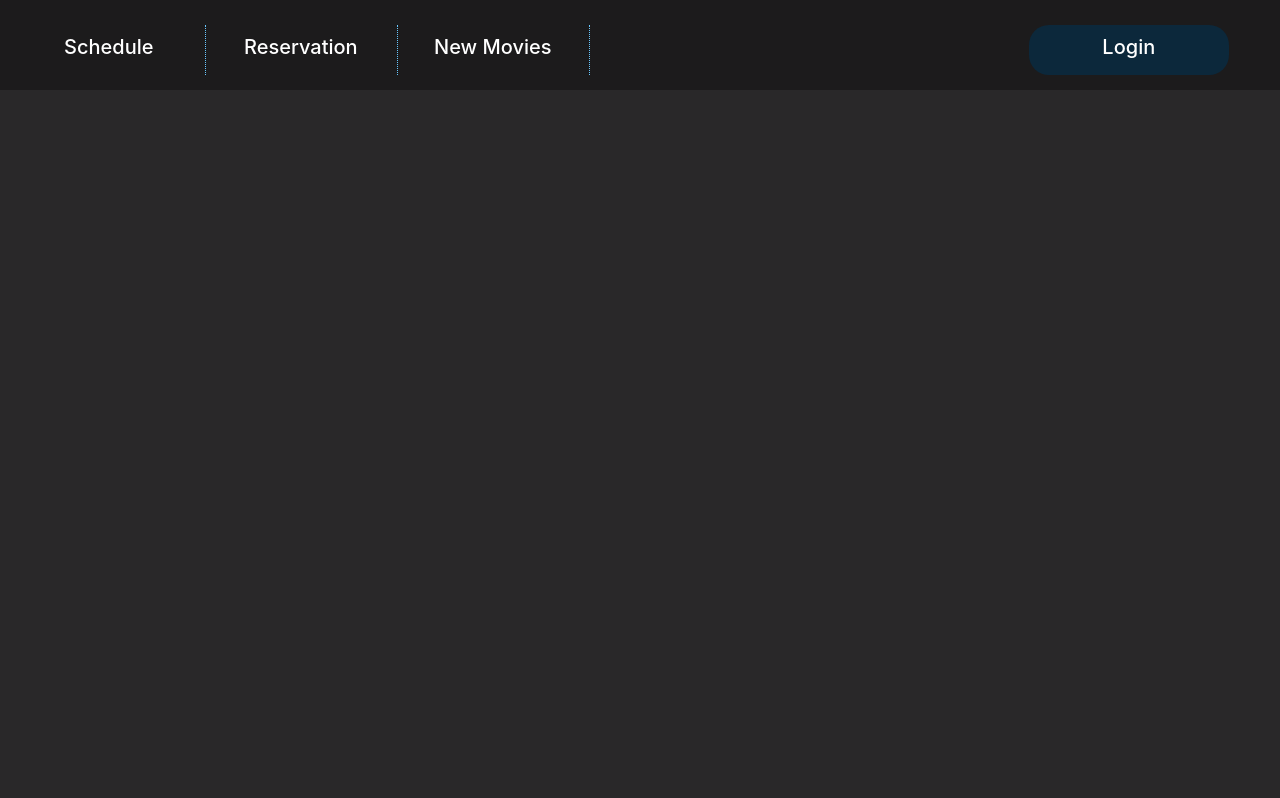
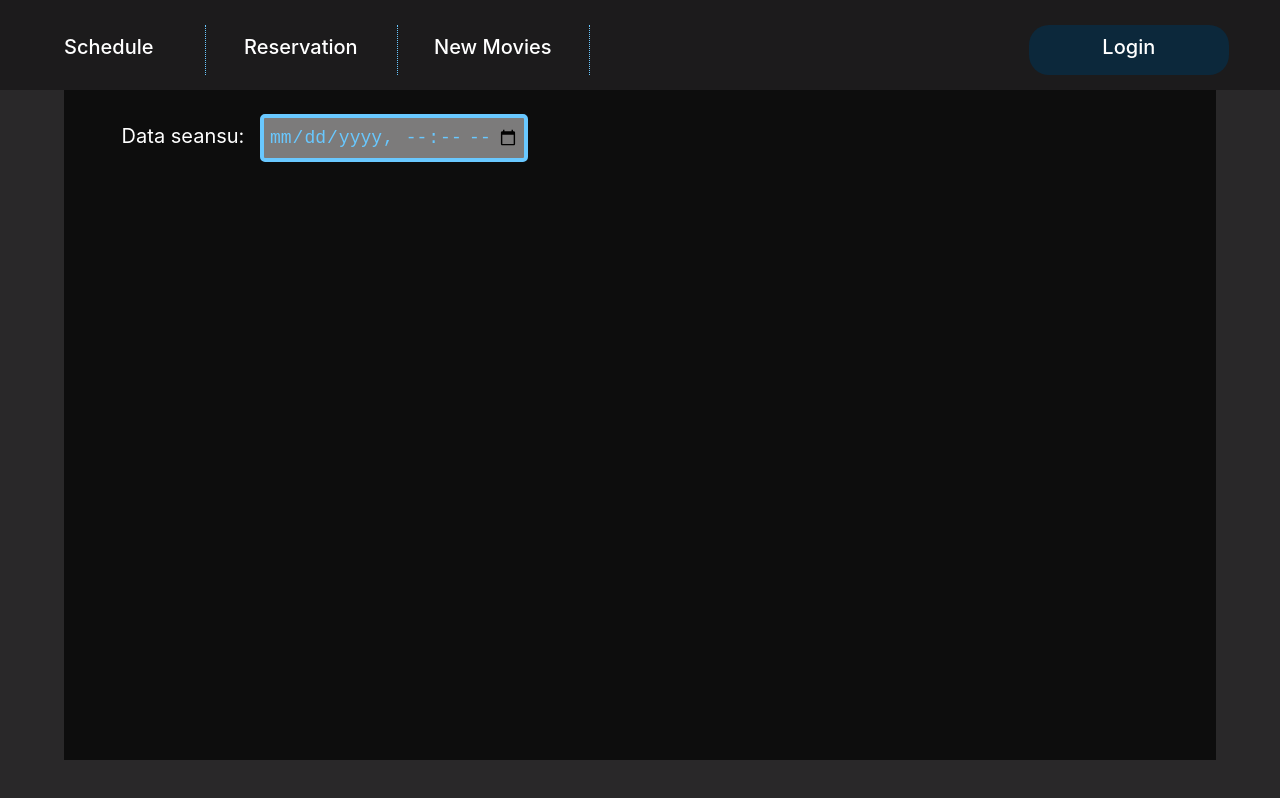
Before and after one commit to norbert15174/cinemabookingsystemfront, a React (Create React App) app: page /filmshow in a window 1280 px wide. Built offline with nearby package versions, Linux system fonts and the light colour scheme.

Commit message:
added filmshow

```diff
--- a/package.json
+++ b/package.json
@@ -6,6 +6,7 @@
     "@testing-library/jest-dom": "^5.11.6",
     "@testing-library/react": "^11.2.2",
     "@testing-library/user-event": "^12.6.0",
+    "localdate": "^3.0.2",
     "react": "^17.0.1",
     "react-dom": "^17.0.1",
     "react-router-dom": "^5.2.0",
--- a/src/App.js
+++ b/src/App.js
@@ -3,6 +3,7 @@ import styled from "styled-components";
 import Menu from "./components/Menu/menu";
 import { Route, BrowserRouter } from "react-router-dom";
 import Schedule from "./components/Schedule/schedule";
+import FilmShow from "./components/FilmShow/filmshow";
 const MainWrapper = styled.div`
   background-color: #292829;
   min-height: 100vh;
@@ -19,6 +20,9 @@ function App() {
         <Route path="/schedule">
           <Schedule/>
         </Route>
+        <Route path="/filmshow">
+          <FilmShow/>
+        </Route>
       </BrowserRouter>
     </MainWrapper>
   );
--- /dev/null
+++ b/src/components/FilmShow/filmshow.js
@@ -0,0 +1,56 @@
+import React from "react";
+import styled from "styled-components";
+
+const Container = styled.div`
+
+    width: 90vw;
+    position: relative;
+    top: 10vh;
+    left: 5vw;
+    height: 85vh;
+    background-color: #0D0D0D;
+
+`;
+
+const FormContainer = styled.div`
+    position: relative;
+    width: 90%;
+    height: 90%;
+    left: 5%;
+    top: 5%;
+
+`;
+const DateInput = styled.input`
+
+    width: 250px;
+    height: 30px;
+    color: #69c8ff;
+    background-color: #7C7B7B;
+    border: 4px solid #69c8ff;
+    border-radius: 5px;
+    font-size: 18px;
+    padding: 5px 5px 5px 5px;
+
+`;
+const DateLabel = styled.label`
+
+    color: white;
+    font-size: 20px;
+    margin-right: 10px;
+
+`;
+
+class FilmShow extends React.Component{
+    render(){
+        return(
+            <Container>
+                <FormContainer>
+                    <DateLabel for="meeting-time">Data seansu: </DateLabel>
+                    <DateInput type="datetime-local" id="meeting-time" name="meeting-time"/>
+                </FormContainer>
+            </Container>
+        )
+    }
+}
+
+export default FilmShow;
--- a/src/components/Schedule/reservation.js
+++ b/src/components/Schedule/reservation.js
@@ -13,9 +13,9 @@ const ReservationWrapper = styled.div`
 
 const Wrapper = styled.div`
   width: 90vw;
-  height: 80vh;
+  height: 85vh;
   left: 5vw;
-  top: 10vh;
+  top: 8vh;
   position: relative;
   background-color: #262626;
   z-index: 600;
@@ -88,6 +88,8 @@ const RoomWrapper = styled.div`
 const PlaceWraper = styled.div`
   width: 40px;
   height: 30px;
+  margin-left: 2px;
+  margin-bottom: 5px;
   background-color: ${(props) =>
     props.placeSelected};
   cursor: pointer;
@@ -109,6 +111,41 @@ const Screen = styled.div`
   color: white;
   padding: 10px 10px 10px 10px;
 `;
+const KeyWrapper = styled.div`
+
+    display: grid;
+    position: relative;
+    grid-template-columns: 150px 150px;
+    height: 50px;
+    top: 20px;
+    left: calc(60% - 300px);
+
+`;
+
+const KeyContainer = styled.input`
+  position: relative;
+  top: 50px;
+  border: none;
+  outline: none;
+  padding: 10px 10px 10px 10px;
+  height: 30px;
+  width: 160px;
+`;
+
+const SumbmitK = styled.div`
+    position: relative;
+    background-color: #139ed0;
+    color: white;
+    text-align: center;
+    font-weight: 700;
+    cursor: pointer;
+    padding: 10px 10px 10px 10px;
+    height: 30px;
+    top: 50px;
+`;
+
+
+
 
 function Reservation(props) {
   const [placeSelect, setPlaceSelect] = useState("");
@@ -170,15 +207,17 @@ function Reservation(props) {
  //   window.location.reload();
   }
 
-  async function setReservation(){
+  async function setReservation(e){
     await fetch("http://localhost:8010/filmshow/confimation/" + keyEmail, {
       method: "get",
       headers: {
         "Content-Type": "application/json",
       }}).then(response => {if(response.status===200){
+        alert("bilet został wysłany na email");
         window.location.reload();
     }})
   }
+
 
   return (
     <ReservationWrapper>
@@ -200,8 +239,11 @@ function Reservation(props) {
             <FormInput id="email"  onChange={e => setEmail(e.target.value)}></FormInput>
           </FormInpurContrainer>
           <ReservationSubmit onClick={e => reserv()}>Zarezerwuj</ReservationSubmit>
-          {key === 'true' ? <h1><br/>Kod <br/><FormInput id="key"  onChange={e => setEmailKey(e.target.value)}></FormInput></h1> : null}
-          {key === 'true' ? <ReservationSubmit onClick={e => setReservation()}>Zarezerwuj</ReservationSubmit> : null}
+          <KeyWrapper>
+          {key === 'true' ? <KeyContainer type="number" placeholder="Wprowadz kod" id="key" onChange={e => setEmailKey(e.target.value)}></KeyContainer> : null}
+          {key === 'true' ? <SumbmitK onClick={e => setReservation()}>Zatwierdź</SumbmitK> : null}
+          </KeyWrapper>
+
         </ReservationForm>
         <div>
           <Screen>Screen</Screen>
```
Also changed, not shown: src/components/Menu/menu.js (+11 -5 lines), 2 other files (tests, documents, lock files or other folders).
